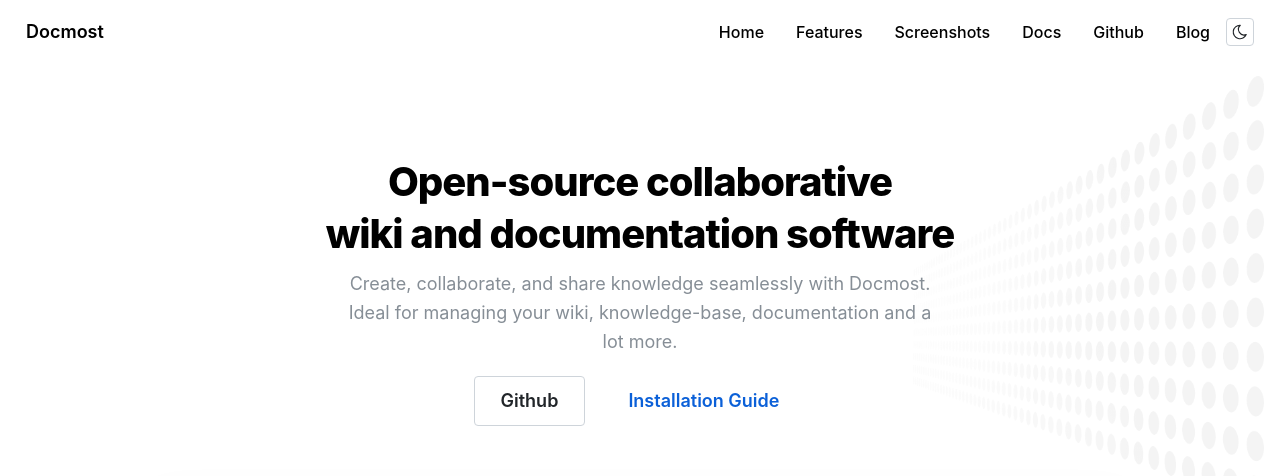
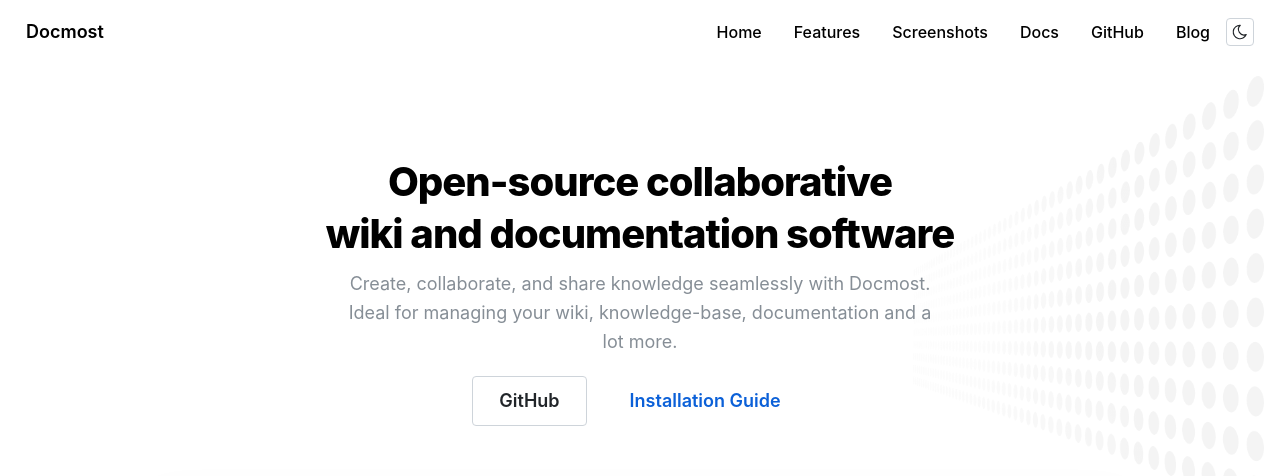
Before and after one commit to docmost/website, a Next.js app: page / in a window 1280 px wide. Shown: the top 476 px of the page. Built offline with nearby package versions, Linux system fonts and the light colour scheme.

Commit message:
Fix GitHub capitalization (#1)

```diff
--- a/src/components/hero/hero.tsx
+++ b/src/components/hero/hero.tsx
@@ -30,7 +30,7 @@
               target="_blank"
               href={AppLink.Github}
             >
-              Github
+              GitHub
             </Button>
             <Button
               variant="subtle"
--- a/src/components/shell/footer.tsx
+++ b/src/components/shell/footer.tsx
@@ -4,7 +4,7 @@
 import { AppLink } from "@/libs/config";
 
 const links = [
-  { link: AppLink.Github, label: "Github" },
+  { link: AppLink.Github, label: "GitHub" },
 
   { link: "/docs", label: "Documentation" },
   { link: AppLink.Blog, label: "Blog" },
--- a/src/components/shell/shell.tsx
+++ b/src/components/shell/shell.tsx
@@ -83,7 +83,7 @@
                   href={AppLink.Github}
                   target="_blank"
                 >
-                  Github
+                  GitHub
                 </UnstyledButton>
                 <UnstyledButton
                   className={classes.control}
@@ -143,7 +143,7 @@
           href={AppLink.Github}
           target="_blank"
         >
-          Github
+          GitHub
         </UnstyledButton>
         <UnstyledButton
           onClick={close}
```
